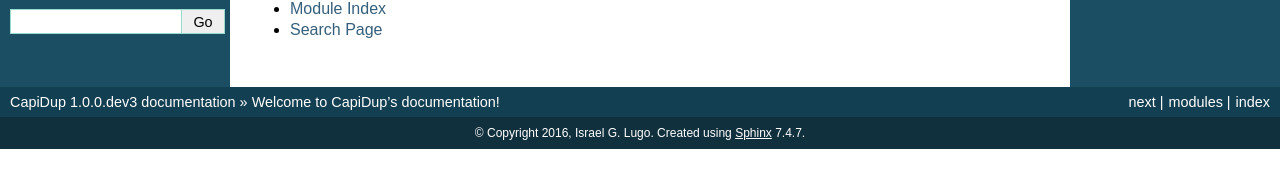
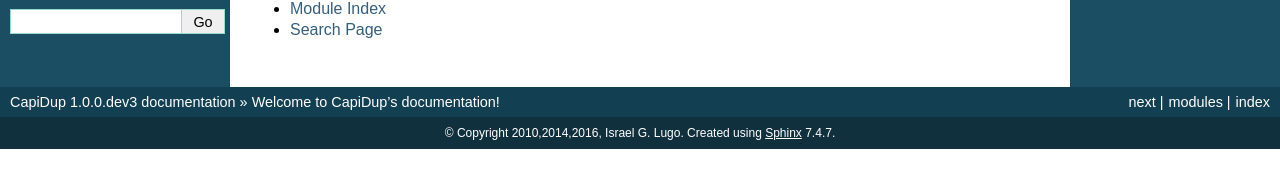
Before and after one commit to israel-lugo/capidup, a Sphinx documentation site: the page built from docs/source/index.rst, in a window 1280 px wide. Shown: the part 270-458 px from the top of the page. Built offline with Sphinx 7.4.7, drawn with Linux system fonts in a browser that asks for light colours; formulas are drawn with MathJax 3.

Commit message:
Add 2010,2014 to docs copyright.

```diff
--- a/docs/source/conf.py
+++ b/docs/source/conf.py
@@ -63,7 +63,7 @@ master_doc = 'index'
 
 # General information about the project.
 project = u'CapiDup'
-copyright = u'2016, Israel G. Lugo'
+copyright = u'2010,2014,2016, Israel G. Lugo'
 
 # The version info for the project you're documenting, acts as replacement for
 # |version| and |release|, also used in various other places throughout the
@@ -285,7 +285,7 @@ texinfo_documents = [
 epub_title = u'CapiDup'
 epub_author = u'Israel G. Lugo'
 epub_publisher = u'Israel G. Lugo'
-epub_copyright = u'2016, Israel G. Lugo'
+epub_copyright = copyright
 
 # The basename for the epub file. It defaults to the project name.
 #epub_basename = u'CapiDup'
```
